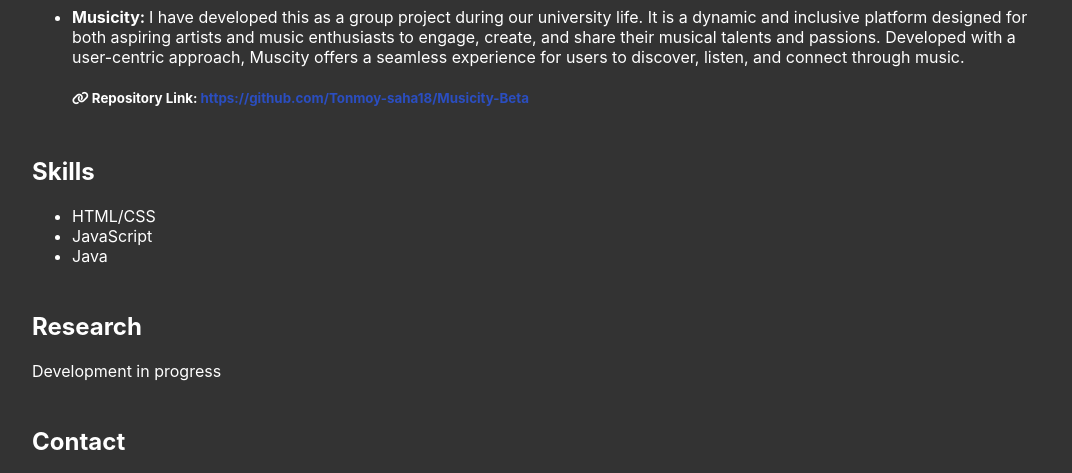
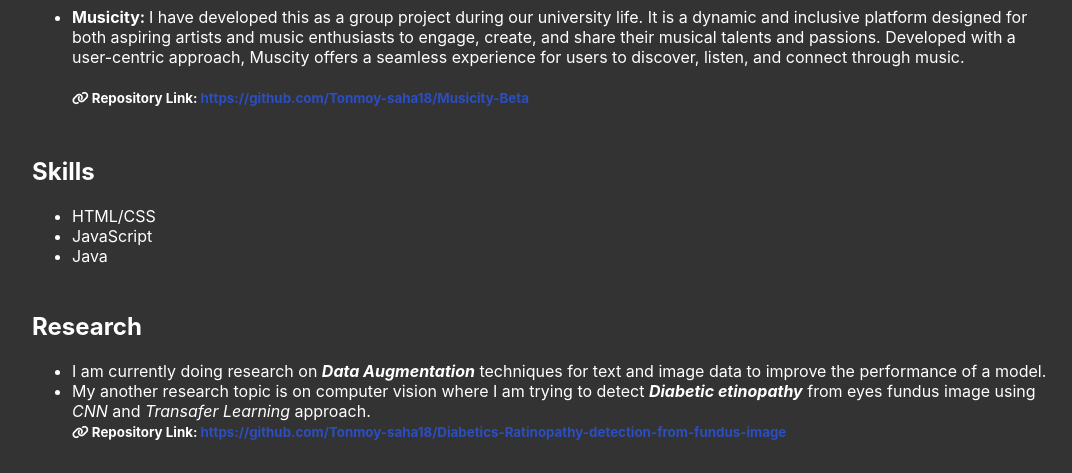
Before and after one commit to Tonmoy-saha18/Tonmoy-saha18, a plain HTML site: page index.html in a window 1280 px wide. Shown: the part 1784-2257 px from the top of the page, without its empty margins (96-1168 px from the left). Drawn offline with Linux system fonts and the light colour scheme.

Commit message:
add research section codes and fix some of the typos

```diff
--- a/index.html
+++ b/index.html
@@ -31,7 +31,7 @@
                     <li><a href="#skills" class="navbarLink">Skills</a></li>
                     <li><a href="https://github.com/Tonmoy-saha18" class="navbarLink"><i class="fa-brands fa-github"></i> Github </a></li>
                     <li><a href="https://www.linkedin.com/in/tonmoy-saha-299050199/" class="navbarLink"><i class="fa-brands fa-linkedin"></i> Linkedin </a></li>
-                    <li><a href="#contact" class="navbarLink">Contact</a></li>
+                    <li><a href="#contact" class="navbarLink"><i class="fa-solid fa-address-book"></i> Contact</a></li>
                 </ul>
             </nav>
         </div>
@@ -182,10 +182,19 @@
         </div>
     </section>
 
-    <section id="Research" class="section">
+    <section id="research" class="section">
         <div class="container">
             <h2>Research</h2>
-            <p>Development in progress</p>
+            <ul>
+                <li>
+                    I am currently doing research on <strong><i>Data Augmentation</i></strong> techniques for text and image data to improve the performance of a model.
+                </li>
+                <li>
+                    My another research topic is on computer vision where I am trying to detect <strong><i>Diabetic etinopathy</i></strong> from eyes fundus image using <i>CNN</i> and <i>Transafer Learning</i> approach.<br>
+                    <strong><small> <i class="fa-solid fa-link"></i> Repository Link: <a href="https://github.com/Tonmoy-saha18/Diabetics-Ratinopathy-detection-from-fundus-image" class="link">https://github.com/Tonmoy-saha18/Diabetics-Ratinopathy-detection-from-fundus-image</a></small></strong>
+
+                </li>
+            </ul>
         </div>
     </section>
 
@@ -199,9 +208,9 @@
                 <li><i class="fa-brands fa-facebook"></i> Facebook: <a class="comapnyLink" href="https://www.facebook.com/tonmoy.saha.969" target="_blank">Tonmoy Saha</a></li>
                 <li><i class="fa-brands fa-x-twitter"></i> Twitter: <a href="https://twitter.com/tonmoysaha292" class="comapnyLink" target="_blank"> tonmoysaha292 </a></li>
             </ul>
+            Feel free to reach out if you want to discuss any projects, or collaborations, or simply chat about technology and software development!
         </div>
     </section>
-
     <footer>
         <div class="container">
             <p>All rights reserved &copy;Tonmoy Saha</p>
```
